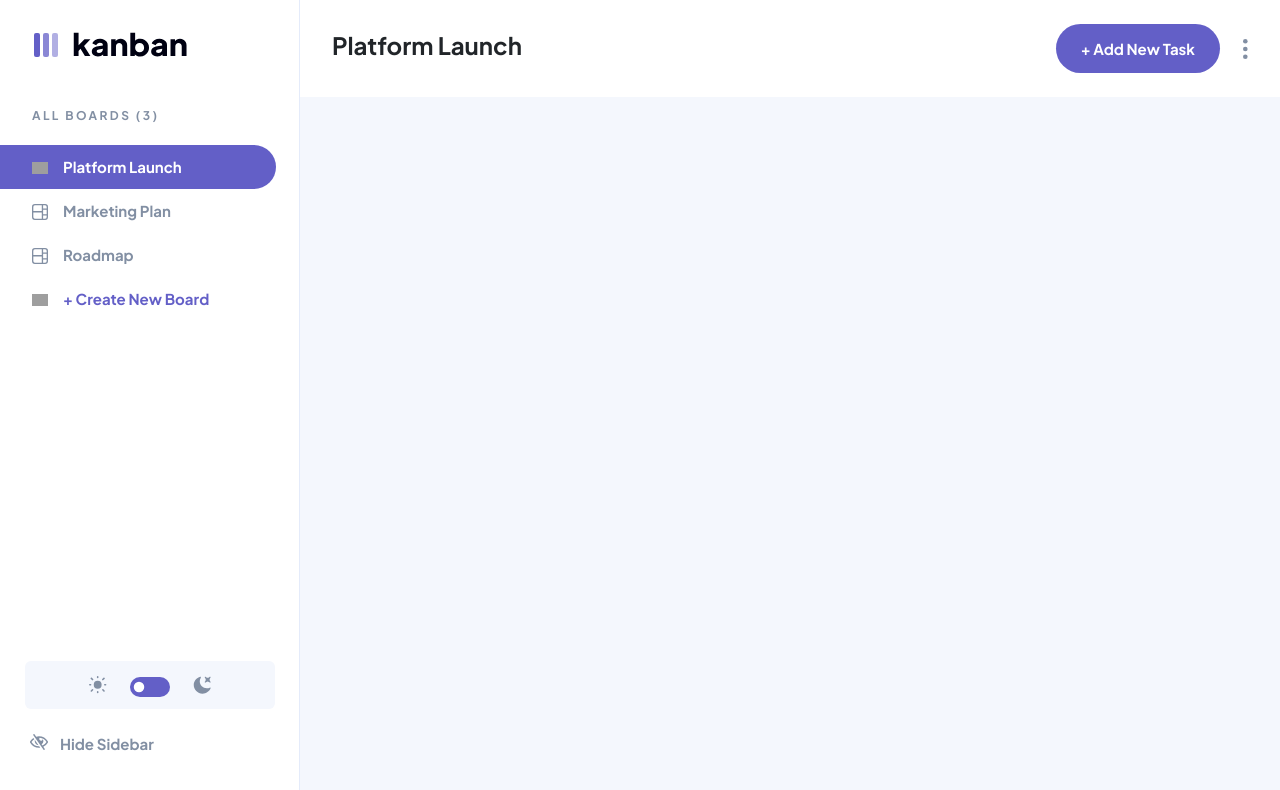
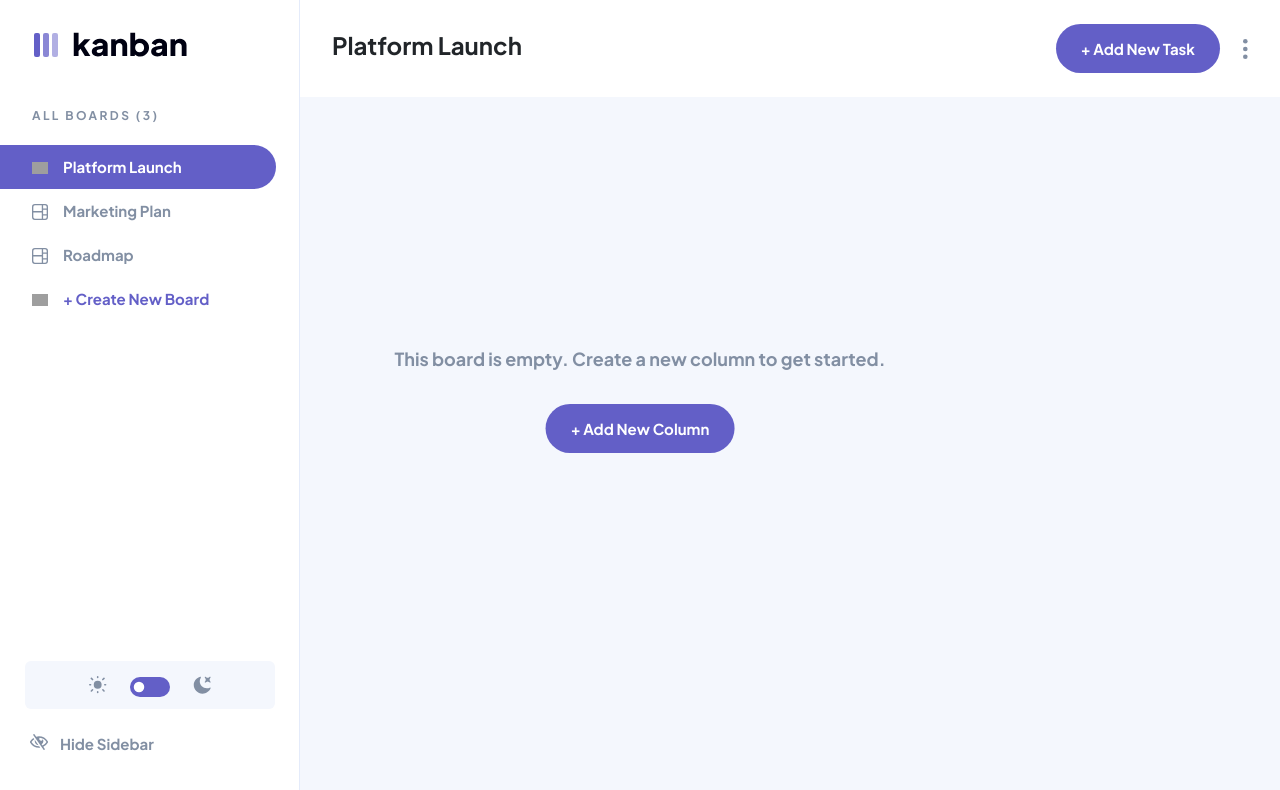
Before and after one commit to jownsu/kanban-task-management, a React (Vite) app: page / in a window 1280 px wide. Shown: the top 790 px of the page. Built offline with nearby package versions, Linux system fonts and the light colour scheme; grey boxes are pictures that could not be loaded.

Commit message:
added empty board component

```diff
--- a/src/App.tsx
+++ b/src/App.tsx
@@ -1,6 +1,7 @@
 import { useState, useEffect, ChangeEvent } from "react";
 import Nav from "./assets/components/nav/nav";
 import SideBar from "./assets/components/side_bar/side_bar";
+import EmptyBoard from "./assets/components/empty_board/empty_board";
 
 function App() {
 
@@ -38,6 +39,9 @@ function App() {
                 onToggleShow={toggleSideBar}
                 onThemeSwitch={themeSwitch}
             />
+            <main>
+                <EmptyBoard />
+            </main>
         </>
     )
 }
--- /dev/null
+++ b/src/assets/components/empty_board/empty_board.scss
@@ -0,0 +1,21 @@
+@import "../../sass/variables";
+
+.empty_board{
+    align-items: center;
+    display: flex;
+    flex-direction: column;
+    gap: 34px;
+    left: 50%;
+    position: absolute;
+    top: 50%;
+    transform: translate(-50%, -50%);
+
+    p{
+        color: $color_grey_3;
+        font: $font_heading_l;
+    }
+
+    button{
+        font: $font_heading_m;
+    }
+}
--- /dev/null
+++ b/src/assets/components/empty_board/empty_board.tsx
@@ -0,0 +1,12 @@
+import "./empty_board.scss";
+
+const EmptyBoard = () => {
+    return (
+        <div className="empty_board">
+            <p>This board is empty. Create a new column to get started.</p>
+            <button type="button" className='btn_primary'>+ Add New Column</button>
+        </div>
+    )
+}
+
+export default EmptyBoard;
--- a/src/assets/components/nav/nav.scss
+++ b/src/assets/components/nav/nav.scss
@@ -24,7 +24,7 @@ nav{
 
     h1{
         font: $font_heading_xl;
-        transition: all .2s;
+        transition: transform .2s;
     }
 
     .btn_add{
--- a/src/assets/sass/index.scss
+++ b/src/assets/sass/index.scss
@@ -18,10 +18,15 @@ html{
 body{
     background: #F4F7FD;
     font-family: $font_primary;
+    min-height: 100vh;
 
     &.dark{
         background: $color_dark_3;
     }
+}
+
+main{
+    padding: 20px 20px 20px 320px;
 }
 
 .container{
```
